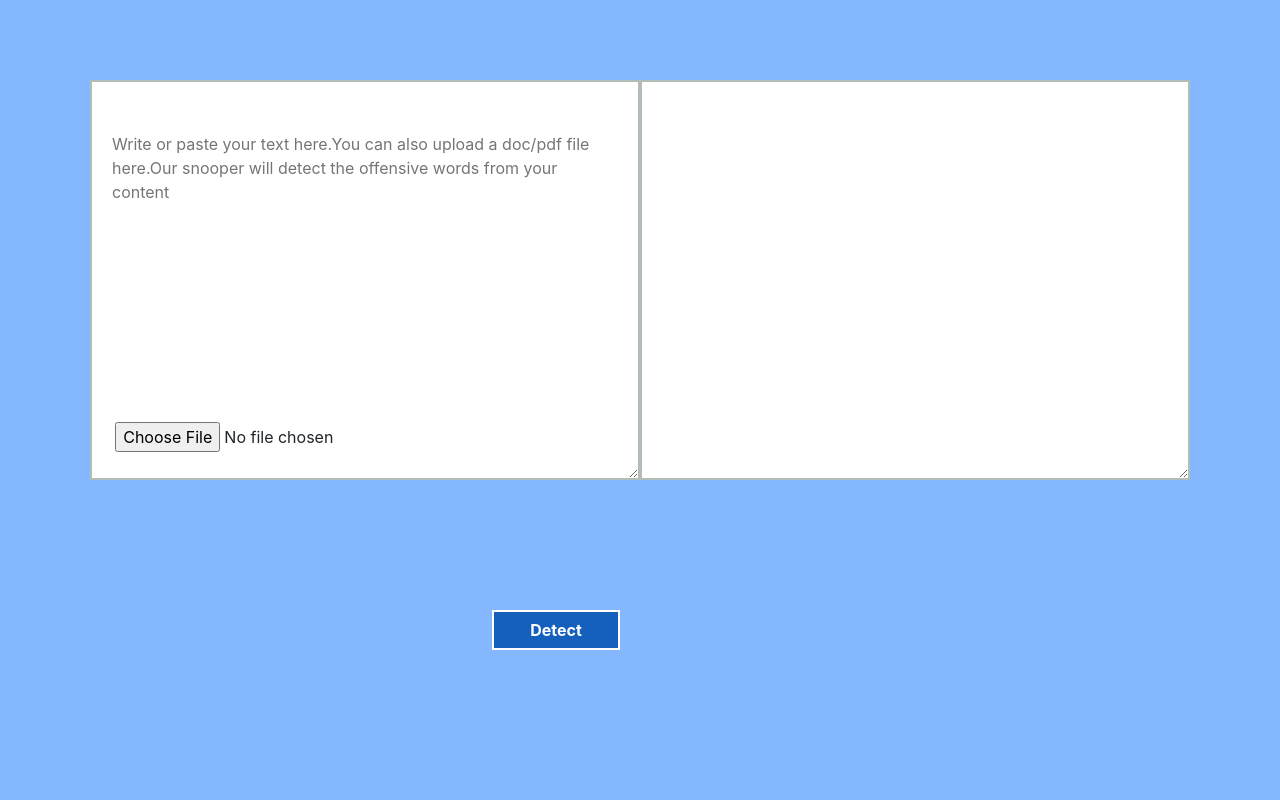
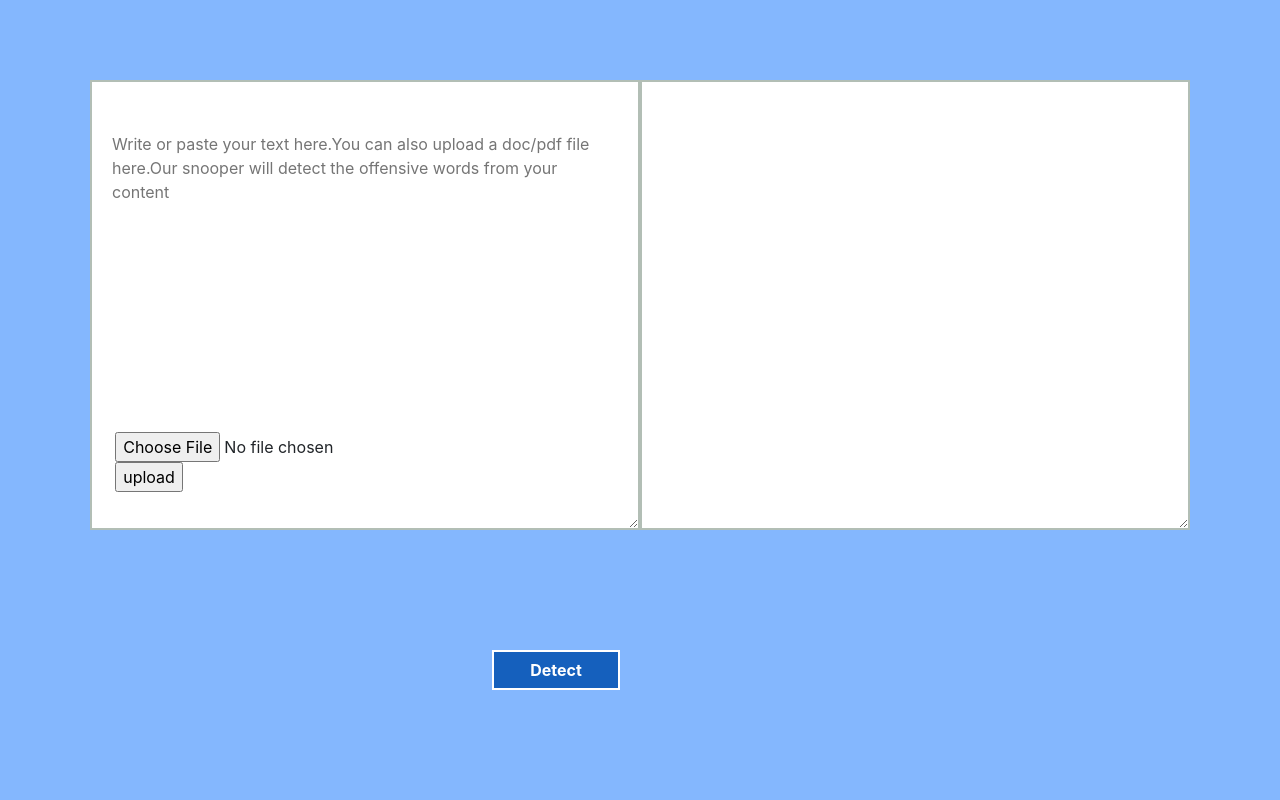
Before and after one commit to masrufjaman/Bangla-Bully-Detection-using-Machine-Learning, a Flask app: page / in a window 1280 px wide. Run offline with Flask 2, Linux system fonts and the light colour scheme.

Commit message:
upload file

```diff
--- a/website/__init__.py
+++ b/website/__init__.py
@@ -1,10 +1,13 @@
 import os
-from flask import Flask
+from flask import Flask,render_template,request,url_for,redirect,session
 
 
 def create_app():
     app = Flask(__name__)
     app.config['SECRET_KEY'] = 'bangla bully detection using machine learning'
+    ALLOWED_EXTS = {"txt", "pdf", "doc"}
+    def check_file(file):
+        return '.' in file and file.rsplit('.',1)[1].lower() in ALLOWED_EXTS
 
     from .admin import admin
     from .views import views
--- a/website/static/css/homepage.css
+++ b/website/static/css/homepage.css
@@ -13,7 +13,7 @@
 {
     padding:50px 20px;
     position:relative;
-    height: 400px;
+    height: 450px;
     width: 550px;
     top:80px;
     left: 90px;
@@ -27,7 +27,7 @@
 {
     padding:50px 20px;
     position:relative;
-    height: 400px;
+    height: 450px;
     width: 550px;
     top:80px;
     text-align: left;
@@ -38,7 +38,7 @@ button{
     background-color: #1560BD;
     color: white;
     position:absolute;
-    bottom:150px;
+    bottom:110px;
     right:20px;
     height: 40px;
     border: 2px solid white;
@@ -52,7 +52,7 @@ button{
     overflow: hidden;
     display: inline-block;
     left: 18%;
-    bottom:-2%;
+    bottom:3%;
 
 }
 button .btn {
@@ -64,3 +64,19 @@ button .btn {
     font-size: 20px;
     font-weight: bold;
   }
+
+  .upload-btn-wrapper button
+  {
+    position: relative;
+    bottom: 0%;
+    border: 1px solid gray;
+    color: black;
+    background-color: white;
+    border-radius: 3px;
+    font-size: 19px;
+    display: inline-block;
+    text-align: center;
+    left:0%;
+    top:55%;
+    width: 20%;
+  }
--- a/website/templates/homepage.html
+++ b/website/templates/homepage.html
@@ -29,16 +29,25 @@
 
               <textarea placeholder="Write or paste your text here.You can also upload a doc/pdf file here.Our snooper will detect the offensive words from your content"></textarea>
               <div class="upload-btn-wrapper">
-              <input type="file" name="myfile">
+                {% if error %}
+                 <p style="color:#ff0000">{(error)}</p>
+                {% endif %}
+
+                {% if filename%}
+                <p>Your File: {(filename)} has been uploader</p>
+
+                {% else %}
+                <form action="/" method="post" enctype="multipart/form-data">
+              <input type="file" name="myfile"><br>
+              <input type="submit" name ="upload" value="upload">
+            </form>
+               {% endif %}
+            </div>
               <button type="submit"><b>Detect</b></button>
-              </div>
-              <button type="submit"><b>Detect</b></button>
-
             </div>
             </div>
          <div class="col no-gutters">
-
-          <div class="rightside">
+            <div class="rightside">
             <textarea></textarea>
           </div>
 
--- a/website/views.py
+++ b/website/views.py
@@ -1,3 +1,4 @@
+from crypt import methods
 from flask import Blueprint, render_template
 
 views = Blueprint("views", __name__)
```
